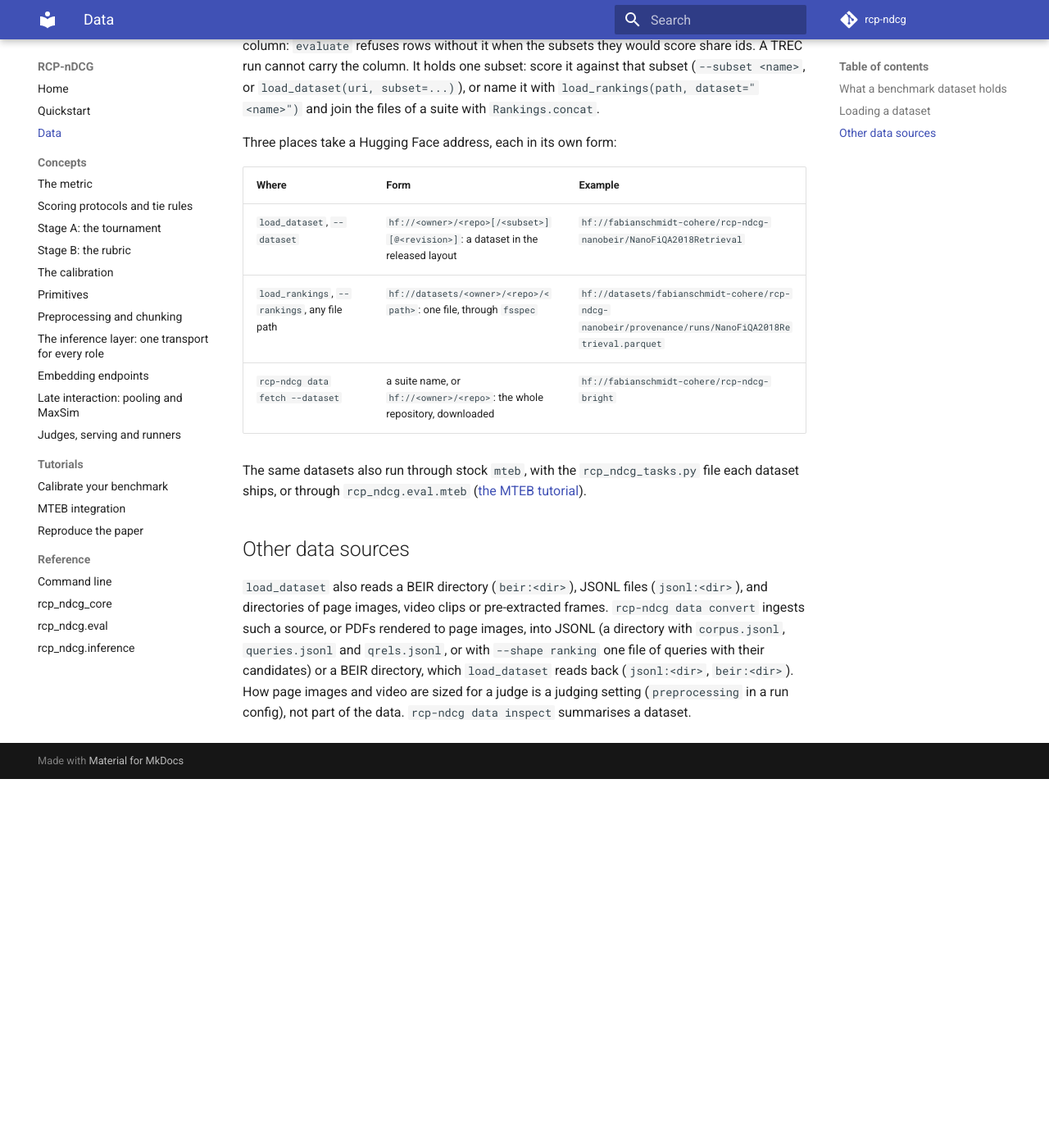
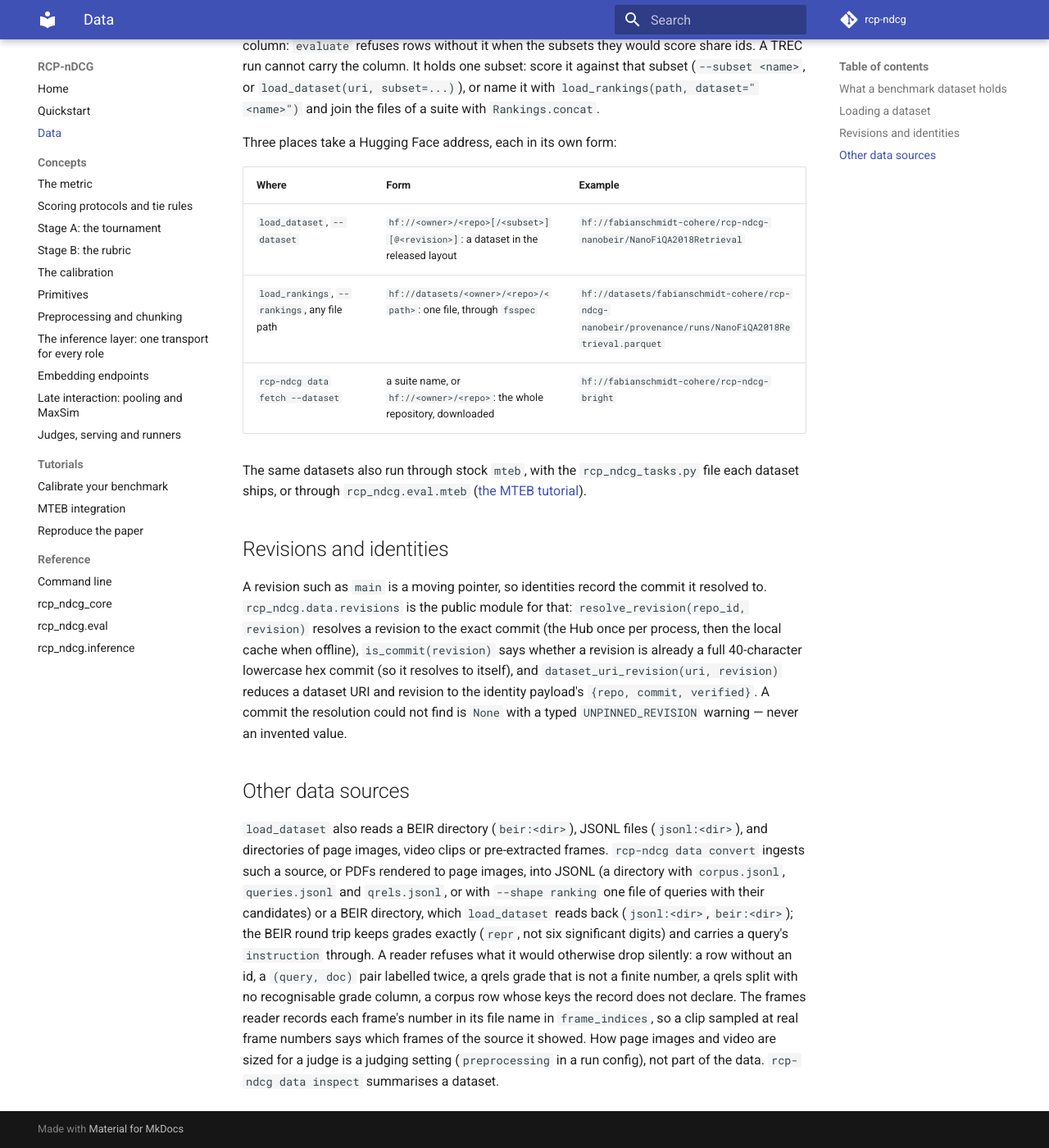
Before and after one commit to cohere-ai/rcp-ndcg, an MkDocs documentation site: the page built from docs/data.md, in a window 1280 px wide and 1400 px high, scrolled down 1917 px. Shown: the whole window at 82% size. Built offline with MkDocs 1.6.1 and Material for MkDocs 9.7.7, drawn with Linux system fonts in a browser that asks for light colours; comment, search, counter and statistics services are not loaded; before the commit the page ends 2867 px from its top, so only the background shows below that.

Commit message:
Docs and CHANGELOG for the sweep fixes; data.revisions is a public module
The 0.1.0 entry called is_commit the public form of the commit-shape check;
rcp_ndcg.data.revisions joins PUBLIC_MODULES so the claim (and the module's
resolve_revision, dataset_uri_revision and friends) is pinned in the contract
snapshot and documented on docs/data.md. The metric API page states the
finite-gain and count contracts; primitives.md states that pass counts are
refused, not read as shares; data.md describes the BEIR round trip's exact
grades and instruction, the readers' refusals and the frames reader's
frame_indices.

```diff
--- a/docs/data.md
+++ b/docs/data.md
@@ -73,12 +73,26 @@ Three places take a Hugging Face address, each in its own form:
 The same datasets also run through stock `mteb`, with the `rcp_ndcg_tasks.py` file each dataset ships, or through
 `rcp_ndcg.eval.mteb` ([the MTEB tutorial](tutorials/mteb-integration.md)).
 
+## Revisions and identities
+
+A revision such as `main` is a moving pointer, so identities record the commit it resolved to. `rcp_ndcg.data.revisions`
+is the public module for that: `resolve_revision(repo_id, revision)` resolves a revision to the exact commit (the
+Hub once per process, then the local cache when offline), `is_commit(revision)` says whether a revision is already
+a full 40-character lowercase hex commit (so it resolves to itself), and `dataset_uri_revision(uri, revision)`
+reduces a dataset URI and revision to the identity payload's `{repo, commit, verified}`. A commit the resolution
+could not find is `None` with a typed `UNPINNED_REVISION` warning — never an invented value.
+
 ## Other data sources
 
 `load_dataset` also reads a BEIR directory (`beir:<dir>`), JSONL files (`jsonl:<dir>`), and directories of page
 images, video clips or pre-extracted frames. `rcp-ndcg data convert` ingests such a source, or PDFs rendered to page
 images, into JSONL (a
 directory with `corpus.jsonl`, `queries.jsonl` and `qrels.jsonl`, or with `--shape ranking` one file of queries with
-their candidates) or a BEIR directory, which `load_dataset` reads back (`jsonl:<dir>`, `beir:<dir>`). How page
+their candidates) or a BEIR directory, which `load_dataset` reads back (`jsonl:<dir>`, `beir:<dir>`); the BEIR
+round trip keeps grades exactly (`repr`, not six significant digits) and carries a query's `instruction` through.
+A reader refuses what it would otherwise drop silently: a row without an id, a `(query, doc)` pair labelled twice,
+a qrels grade that is not a finite number, a qrels split with no recognisable grade column, a corpus row whose keys
+the record does not declare. The frames reader records each frame's number in its file name in
+`frame_indices`, so a clip sampled at real frame numbers says which frames of the source it showed. How page
 images and video are sized for a judge is a judging setting (`preprocessing` in a run config), not part of the data.
 `rcp-ndcg data inspect` summarises a dataset.
```
Also changed, not shown: CHANGELOG.md (+73 -0 lines), docs/api/metric.md (+5 -3 lines), docs/concepts/primitives.md (+3 -1 lines), 4 other files.
